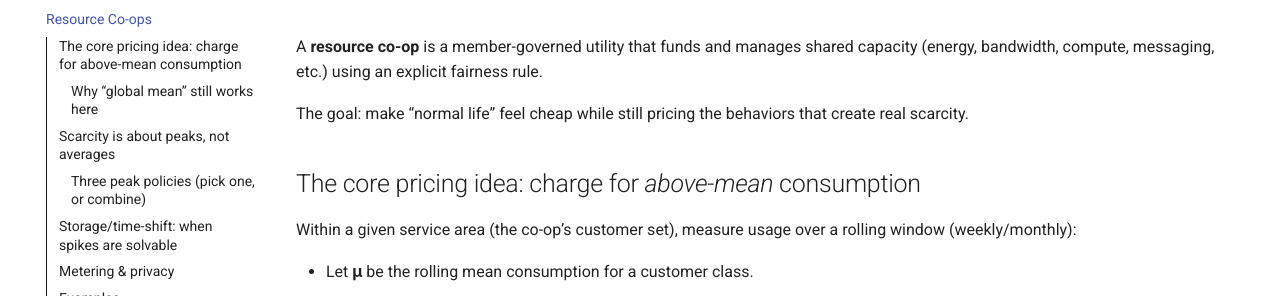
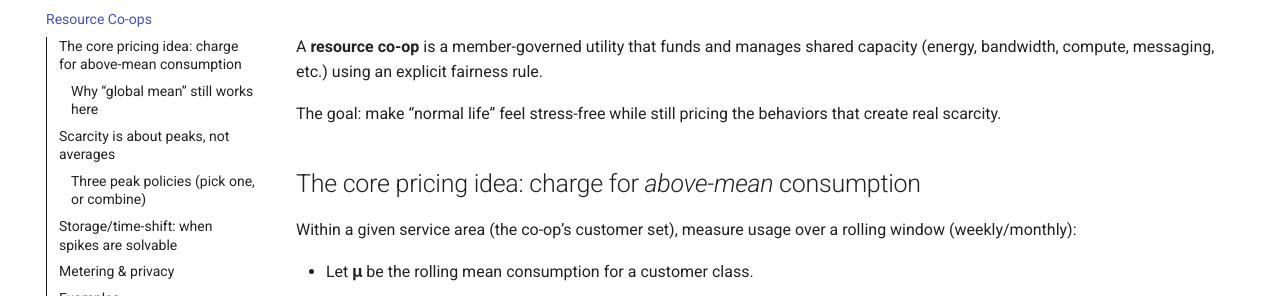
Before and after one commit to pierce403/luminism, an MkDocs documentation site: the page built from docs/coop_primitives/resource_coops.md, in a window 1280 px wide and 900 px high. Shown: the part 194-490 px from the top of the window. Built offline with MkDocs 1.6.1 and Material for MkDocs 9.7.7, drawn with Linux system fonts in a browser that asks for light colours; comment, search, counter and statistics services are not loaded.

Commit message:
Wording: 'cheap' -> 'stress-free' in Resource Co-ops

```diff
--- a/docs/coop_primitives/resource_coops.md
+++ b/docs/coop_primitives/resource_coops.md
@@ -2,7 +2,7 @@
 
 A **resource co-op** is a member-governed utility that funds and manages shared capacity (energy, bandwidth, compute, messaging, etc.) using an explicit fairness rule.
 
-The goal: make “normal life” feel cheap while still pricing the behaviors that create real scarcity.
+The goal: make “normal life” feel stress-free while still pricing the behaviors that create real scarcity.
 
 ## The core pricing idea: charge for *above-mean* consumption
 
```
